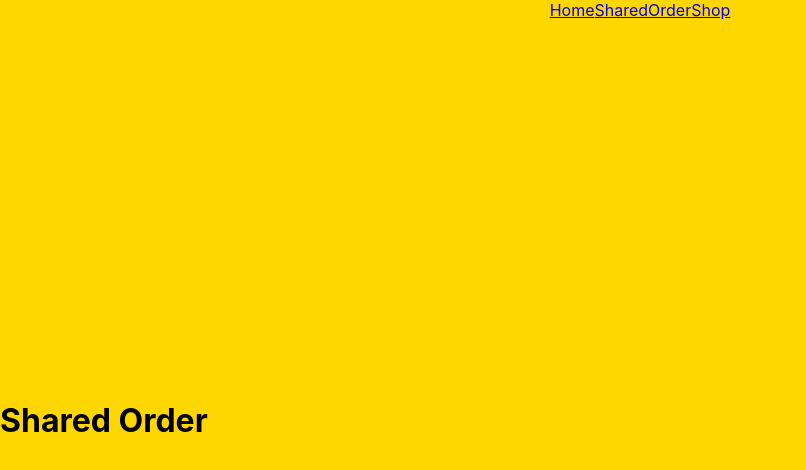
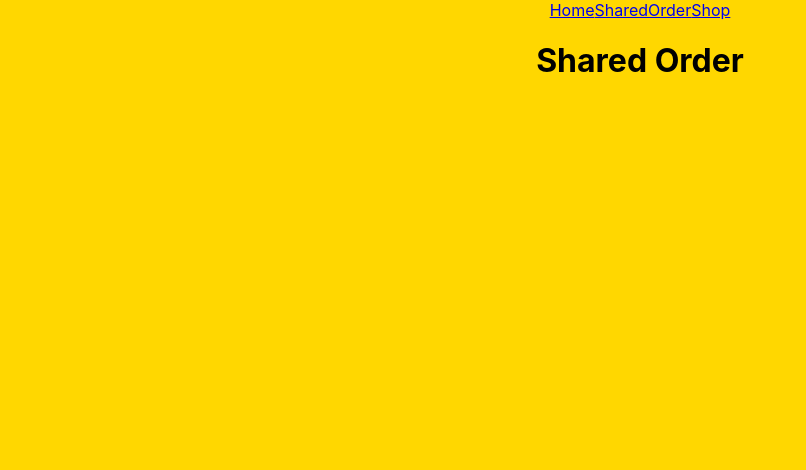
Before and after one commit to noonereedus/habibis, a React (Create React App) app in the folder frontend/: page /SharedOrder in a window 1280 px wide. Shown: the top 470 px of the page, without its empty margins (0-806 px from the left). Built offline with nearby package versions, Linux system fonts and the light colour scheme.

Commit message:
Change visuals

```diff
--- a/frontend/src/pages/SharedOrder.js
+++ b/frontend/src/pages/SharedOrder.js
@@ -1,7 +1,7 @@
 function SharedOrder() {
 
 return (
-    <div class="flex"><h1> Shared Order</h1></div>
+    <div><h1> Shared Order</h1></div>
 );
 
 }
```
